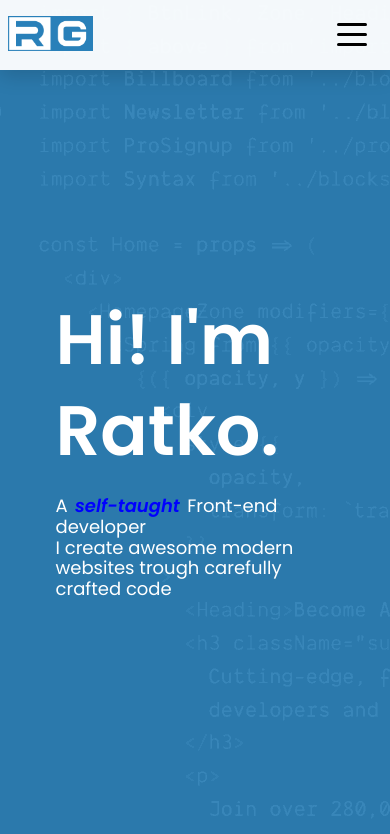
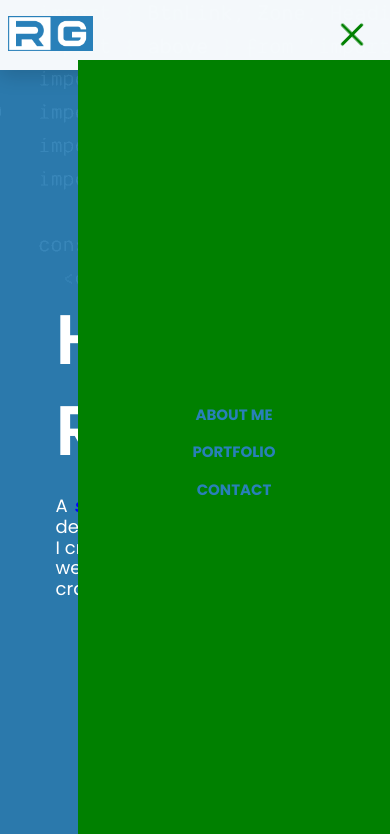
Before and after one commit to RatkoG/my_portfolio_gatsby_OLD, a Gatsby site: page / in a window 390 px wide. Both pictures are taken after a click on the button 352 px from the left and 35 px from the top of the page. Shown: the top 834 px of the page. Built offline with nearby package versions, Linux system fonts and the light colour scheme; Gatsby itself is replaced by a stand-in of ours.

Commit message:
Hamburger & Drawer working

```diff
--- a/src/components/navigation/mobileMenu/hamburgerToggle.js
+++ b/src/components/navigation/mobileMenu/hamburgerToggle.js
@@ -49,7 +49,7 @@
       transition-duration: 0.15s;
       transition-property: transform;
       border-radius: 5px;
-      background-color: black;
+      background-color: ${props => props.theme.colors.main};
     }
 
     &::before,
@@ -108,13 +108,16 @@
     }
   }
 `
-const HamburgerToggler = ({ menuOpened, toggleChange }) => {
+const HamburgerToggler = ({ toggleChange, menuOpened }) => {
+  const isActive = "is-active"
   return (
     <StyledButton
-      className=""
+      // className={menuOpened ? "is-active" : null}
       type="button"
-      checked={menuOpened}
-      onChange={toggleChange}
+      // className={menuOpened ? "is-active" : ""}
+      // className={menuOpened => (menuOpened ? "is-active" : "")}
+      className={menuOpened ? isActive : ""}
+      onClick={toggleChange}
     >
       <span className="hamburger-box">
         <span className="hamburger-inner"></span>
--- a/src/components/navigation/mobileMenu/mobileMenu.js
+++ b/src/components/navigation/mobileMenu/mobileMenu.js
@@ -3,15 +3,15 @@
 
 import HamburgerToggler from "./hamburgerToggle"
 import NavItems from "../navItems/navItems"
+import SideDrawer from "./sideDrawer"
 
 const BackgroundWrapper = styled.div`
-  background-color: red;
   position: fixed;
   /* background-color: var(--background); */
   z-index: -1;
   top: 0;
-  left: 0;
-  width: 100%;
+  right: 0;
+  width: 80%;
   height: 100%;
   display: flex;
 `
@@ -25,12 +25,18 @@
   margin-top: 6rem;
   padding: 2rem 1rem;
 `
+// if (props.show) {
+//   drawerClasses = 'side-drawer open';
+// }
 const MobileMenu = () => {
   const [menuOpened, setMenuOpened] = useState(false)
   return (
     <>
       <HamburgerToggler
+        //Neznam zosto e ova ovde
         menuOpened={menuOpened}
+        // onClick={classList.toggle("is-active")}
+        // className={menuOpened ? "is-active" : ""}
         toggleChange={() => setMenuOpened(!menuOpened)}
       />
 
--- a/src/components/navigation/mobileMenu/sideDrawer.js
+++ b/src/components/navigation/mobileMenu/sideDrawer.js
@@ -0,0 +1,6 @@
+import React from "react"
+
+const SideDrawer = () => {
+  return <h1>This is The Drawer</h1>
+}
+export default SideDrawer
--- a/src/components/navigation/navItems/navItem/navItem.js
+++ b/src/components/navigation/navItems/navItem/navItem.js
@@ -14,9 +14,6 @@
   &:hover {
     color: green;
   }
-  &.active {
-    color: yellow;
-  }
 `
 
 const NavItem = ({ link, clicked }) => {
@@ -27,7 +24,6 @@
         .split(" ")
         .join("-")
         .toLowerCase()}`}
-      spy={true}
       smooth={true}
       offset={-50}
     >
--- a/src/components/navigation/navItems/navItems.js
+++ b/src/components/navigation/navItems/navItems.js
@@ -4,13 +4,20 @@
 
 const LINKS = ["About me", "Portfolio", "Contact"]
 
-const StyledNav = styled.nav``
+const StyledNav = styled.nav`
+  display: flex;
+  overflow: hidden;
+  flex: 1;
+  flex-direction: ${({ mobile }) => (mobile ? "column" : "row")};
+  justify-content: ${({ mobile }) => (mobile ? "center" : "flex-end")};
+  align-items: center;
+`
 
-const NavItems = () => {
+const NavItems = ({ mobile, clicked }) => {
   return (
-    <StyledNav>
+    <StyledNav mobile={mobile}>
       {LINKS.map(link => (
-        <NavItem link={link} />
+        <NavItem link={link} clicked={clicked} />
       ))}
     </StyledNav>
   )
```
